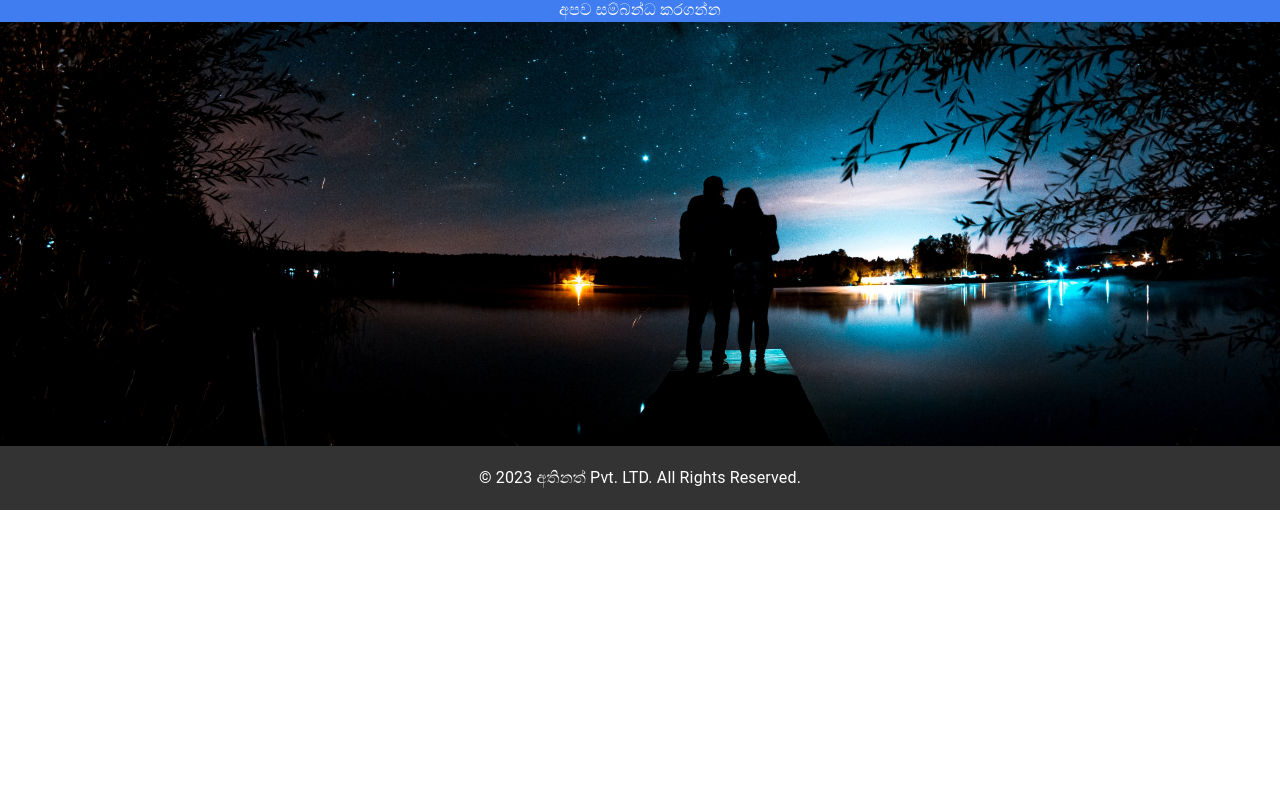
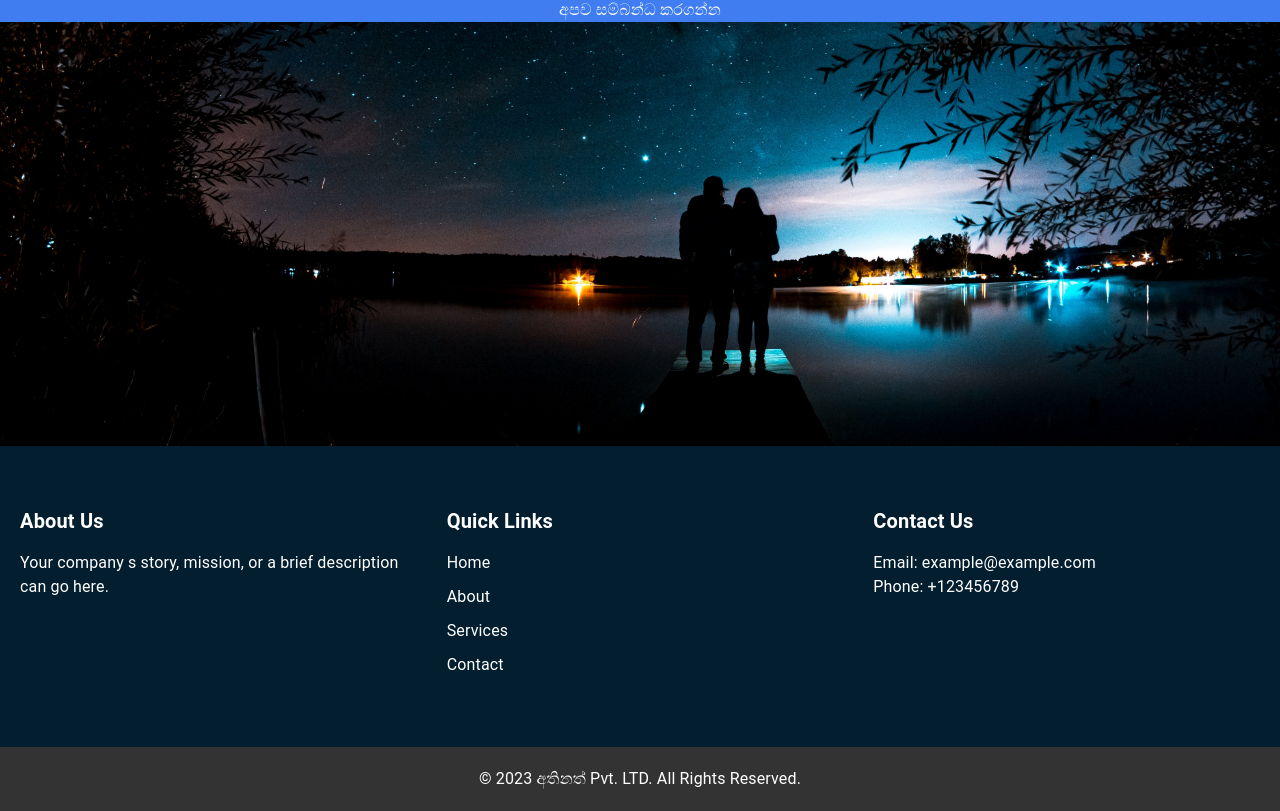
Before and after one commit to nakandara/Aluthporuwa, a Next.js app: page / in a window 1280 px wide. Shown: the part 1229-2040 px from the top of the page. Before the commit the page ends 1739 px from the top, so only its background shows below. Built offline with nearby package versions, Linux system fonts and the light colour scheme.

Commit message:
Add Footer

```diff
--- a/components/Home/Content.jsx
+++ b/components/Home/Content.jsx
@@ -6,7 +6,7 @@ import Box from "@mui/material/Box";
 import CardMedia from "@mui/material/CardMedia";
 import Dialog from "@mui/material/Dialog";
 import Button from "@mui/material/Button";
-import { Typography } from "@mui/material";
+import Image from 'next/image';
 
 const Item = styled(Paper)(({ theme }) => ({
   backgroundColor: theme.palette.mode === "dark" ? "#1A2027" : "#fff",
--- /dev/null
+++ b/components/footer.jsx
@@ -0,0 +1,53 @@
+import React from "react";
+
+const Footer = () => {
+  return (
+    <div>
+      <footer className="site-footer">
+        <div className="footer-content">
+          <div className="footer-column">
+            <h3>About Us</h3>
+            <p>
+              Your company s story, mission, or a brief description can go here.
+            </p>
+          </div>
+          <div className="footer-column">
+            <h3>Quick Links</h3>
+            <ul>
+              <li>
+                <a href="#">Home</a>
+              </li>
+              <li>
+                <a href="#">About</a>
+              </li>
+              <li>
+                <a href="#">Services</a>
+              </li>
+              <li>
+                <a href="#">Contact</a>
+              </li>
+            </ul>
+          </div>
+          <div className="footer-column">
+            <h3>Contact Us</h3>
+            <p>Email: example@example.com</p>
+            <p>Phone: +123456789</p>
+          </div>
+        </div>
+      </footer>
+      <div
+        style={{
+          backgroundColor: "#333",
+          padding: "20px",
+          color: "#fff",
+          textAlign: "center",
+        }}
+      >
+     &copy; {new Date().getFullYear()} අතිනත් Pvt. LTD. All Rights Reserved.
+
+      </div>
+    </div>
+  );
+};
+
+export default Footer;
--- a/src/pages/index.js
+++ b/src/pages/index.js
@@ -14,7 +14,7 @@ import List from '@mui/material/List';
 import ListItem from '@mui/material/ListItem';
 import ListItemText from '@mui/material/ListItemText';
 import MainPage from '../../components/Home/MainPage';
-
+import Footer from './../../components/footer'
 const drawerWidth = 240;
 const navItems = ['Home', 'About', 'Contact', 'Login'];
 
@@ -165,9 +165,10 @@ function DrawerAppBar(props) {
       </div>
       </section>
 
-      <footer style={{ backgroundColor: '#333', padding: '20px', color: '#fff', textAlign: 'center' }}>
-        &copy; {new Date().getFullYear()} අතිනත් Pvt. LTD. All Rights Reserved.
-      </footer>
+
+        <Footer/>
+
+
     </Box>
   );
 }
--- a/src/styles/globals.css
+++ b/src/styles/globals.css
@@ -814,3 +814,65 @@ background-color: #bdceca;
   justify-content: center;
   width: 100%;
 }
+
+
+.site-footer {
+
+  background-size: cover;
+  background-position: center;
+  color: #fff;
+  padding: 50px 0;
+}
+
+.footer-content {
+  display: flex;
+  flex-wrap: wrap;
+  justify-content: space-around;
+  align-items: flex-start;
+}
+
+.footer-column {
+  flex: 0 0 calc(33.33% - 20px);
+  max-width: calc(33.33% - 20px);
+  padding: 10px;
+}
+
+h3 {
+  font-size: 20px;
+  margin-bottom: 15px;
+}
+
+p {
+  font-size: 16px;
+  line-height: 1.5;
+}
+
+ul {
+  padding: 0;
+  list-style: none;
+}
+
+a {
+  color: #fff;
+  text-decoration: none;
+  display: block;
+  margin-bottom: 10px;
+}
+@media (max-width: 768px) {
+  .footer-content {
+    padding: 0 20px;
+    display: grid;
+    text-align: center;
+    align-items: center;
+  }
+  .site-footer{
+    text-align: center;
+    align-items: center;
+  }
+  .footer-column {
+    flex: 0 0 calc(33.33% - 20px);
+  max-width: none !important;
+  padding: 10px;
+
+  }
+}
```
Also changed, not shown: components/Layout.jsx (+3 -4 lines), components/protect/protectedRoute.js (+5 -5 lines).
